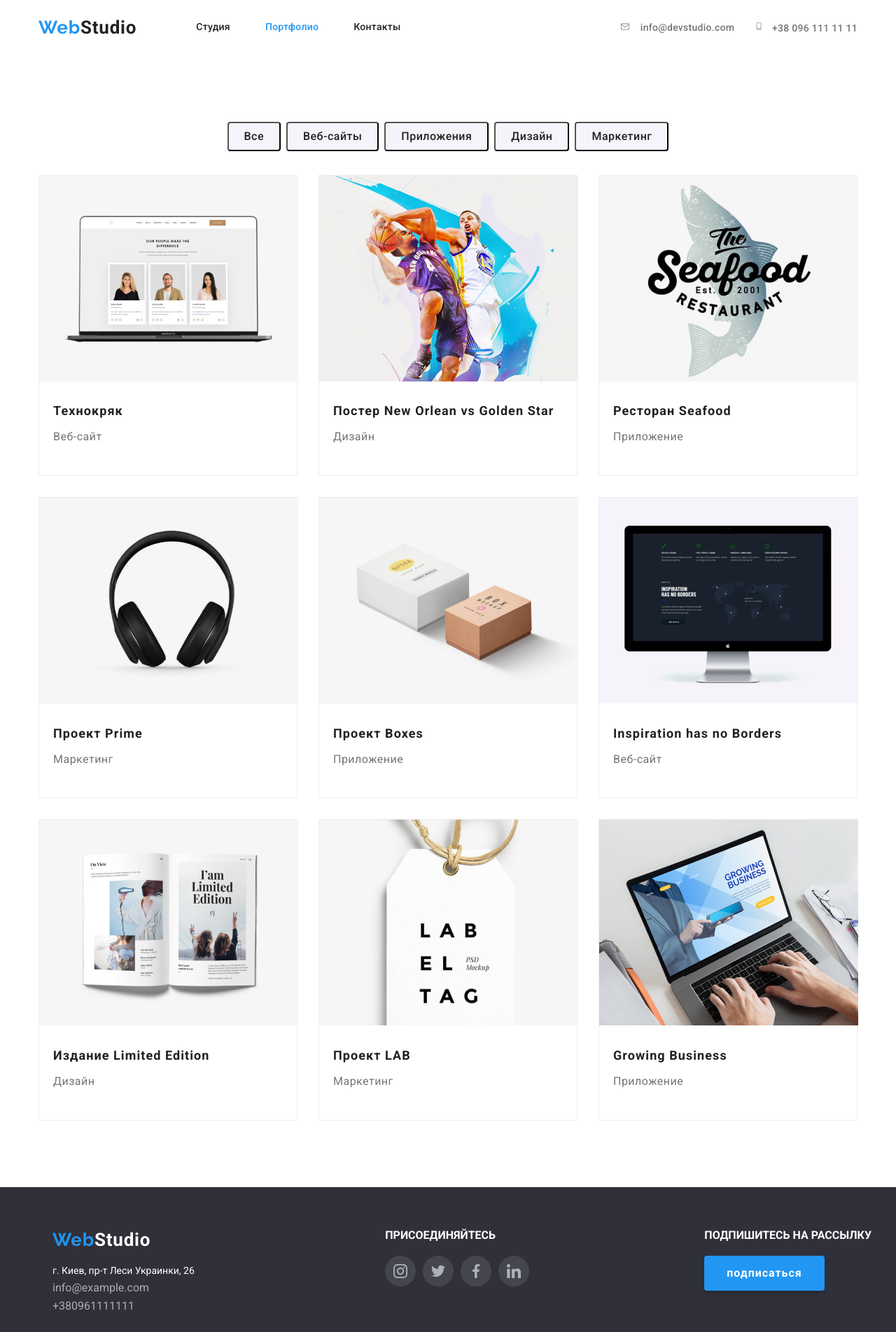
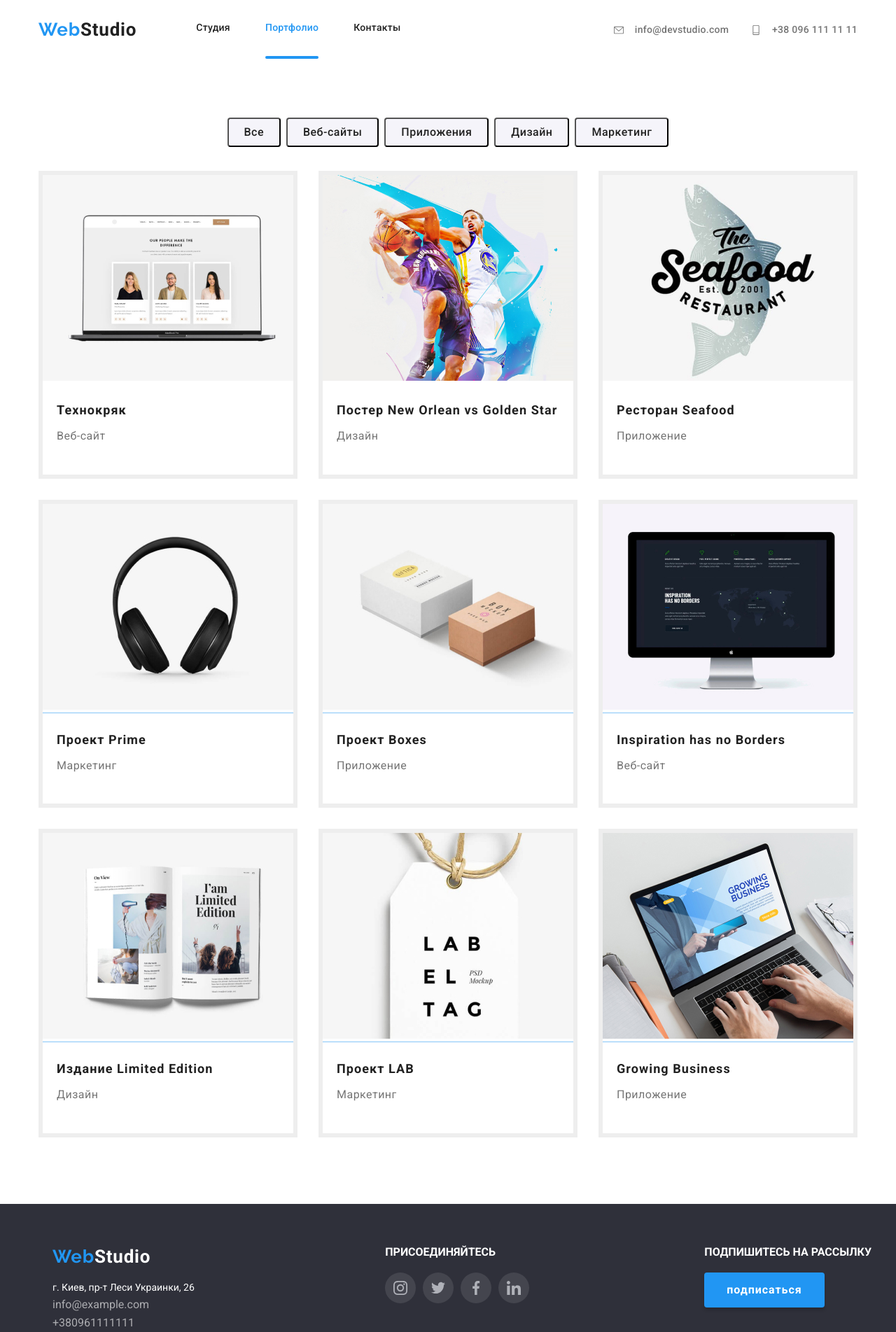
Before and after one commit to Sizif86/goit-markup-hw-05, a plain HTML site: page portfolio.html in a window 1280 px wide. Shown: the top 1903 px of the page at 70% size. Drawn offline with Linux system fonts and the light colour scheme.

Commit message:
Вносит изменения

```diff
--- a/css/styles.css
+++ b/css/styles.css
@@ -8,6 +8,8 @@ font-family: 'Roboto', sans-serif;*/
   --team-link-color: #afb1b8;
   --footer-bcg-color: #2f303a;
   --hero-bcg-color: rgba(47, 48, 58, 0.8);
+  --time-animation: 250ms;
+  --time-function: cubic-bezier(0.4, 0, 0.2, 1);
 }
 
 html {
@@ -36,14 +38,20 @@ a {
 
 .page-header {
   padding: 24px 0px;
-  margin-bottom: 95px;
+  /* border: 1px solid #ececec; */
+  /* margin-bottom: 95px; */
 }
 .container {
+  margin-left: auto;
+  margin-right: auto;
   width: 1200px;
   padding-left: 15px;
   padding-right: 15px;
-  margin-left: auto;
-  margin-right: auto;
+}
+.main-nav {
+  display: flex;
+  align-items: center;
+  /* border: 1px solid #ececec; */
 }
 .content-box {
   margin-right: 30px;
@@ -75,7 +83,15 @@ a {
   color: var(--primary-white-color);
   font-style: normal;
 }
-
+.nav-link.current::after {
+  content: "";
+  display: block;
+  width: 100%;
+  height: 4px;
+  background: var(--accent-text);
+  border-radius: 2px;
+  transform: translateY(32px);
+}
 .mail-link:hover,
 .mail-link:focus,
 .tel-link:hover,
@@ -143,6 +159,8 @@ p {
   line-height: 1.14;
   letter-spacing: 0.02em;
   color: var(--text-title-color);
+  padding-top: 32px;
+  padding-bottom: 32px;
 }
 .link {
   color: var(--accent-text);
@@ -158,12 +176,13 @@ p {
   margin-right: 30px;
 }
 .icon-envelop {
-  width: 16px;
-  height: 12px;
+  width: 18px;
+  height: 14px;
 }
 .icon-header {
   margin-right: 10px;
   fill: currentColor;
+  vertical-align: middle;
 }
 
 .link-mail,
@@ -184,8 +203,8 @@ p {
   color: var(--main-text-color);
 }
 .icon-phone {
-  width: 10px;
-  height: 15px;
+  width: 18px;
+  height: 14px;
 }
 
 /*Герой*/
@@ -296,6 +315,7 @@ p {
 .service-item {
   width: calc((100% - 30px) / 3);
   margin-right: 30px;
+  position: relative;
 }
 .service-description {
   color: var(--primary-white-color);
@@ -306,6 +326,14 @@ p {
   text-align: center;
   letter-spacing: 0.03em;
   text-transform: uppercase;
+  display: flex;
+  position: absolute;
+  bottom: 0;
+  left: 0;
+  width: 100%;
+  height: 70px;
+  justify-content: center;
+  align-items: center;
 }
 /*Наша команда*/
 .section-name {
@@ -357,6 +385,11 @@ p {
   height: 44px;
   width: 44px;
   border-radius: 50%;
+  background-color: var(--primary-white-color);
+  color: #afb1b8;
+  fill: currentColor;
+  transition: background-color var(--time-animation) var(--time-function),
+    color var(--time-animation) var(--time-function);
 }
 
 .social-networks:hover,
@@ -385,6 +418,8 @@ p {
   box-sizing: border-box;
   border-radius: 4px;
   fill: #afb1b8;
+  transition: border var(--time-animation) var(--time-function),
+    color var(--time-animation) var(--time-function);
 }
 .item-logo:hover,
 .item-logo:focus {
@@ -419,7 +454,10 @@ p {
 .footer-adress {
   font-style: normal;
 }
-
+.footer-adress .mail:hover,
+.footer-adress .mail:focus {
+  color: var(--accent-text);
+}
 .address-text {
   font-family: Roboto, sans-serif;
   font-style: normal;
@@ -483,11 +521,11 @@ b {
   justify-content: center;
   list-style: none;
   margin-bottom: 34px;
+  margin-top: 84px;
 }
 
 .btn:not(:last-child) {
   margin-right: 8px;
-  padding: 6, 22;
 }
 
 .button-second {
@@ -500,6 +538,8 @@ b {
   line-height: 1.62;
   letter-spacing: 0.03em;
   padding: 6px 22px;
+  box-shadow: none;
+  transition: color var(--time-animation);
 }
 
 .button-second:hover,
@@ -513,6 +553,15 @@ b {
   font-size: 18px;
   line-height: 1.56;
   letter-spacing: 0.03em;
+  position: absolute;
+  top: 0;
+  left: 0;
+  width: 100%;
+  height: 100%;
+  padding: 63px 24px;
+  background: rgba(33, 150, 243, 0.9);
+  transform: translateY(100%);
+  transition: transform var(--time-animation) var(--time-function);
 }
 .title-card {
   margin-bottom: 4px;
@@ -547,15 +596,11 @@ ul.list.button-list {
 }
 .element {
   background: var(--primary-white-color);
-  border: 1px solid #eeeeee;
   width: 370px;
   margin: 15px;
-  /* padding: 20px; */
-
-  /* background: var(--primary-white-color);
-  border: 1px solid #eeeeee;
-  width: 370px;
-  margin: 15px; */
+  border: 6px solid #eeeeee;
+  box-shadow: none;
+  transition: box-shadow var(--time-animation) var(--time-function);
 }
 .element:hover {
   box-shadow: 1px 4px 6px rgba(0, 0, 0, 0.16), 0px 4px 4px rgba(0, 0, 0, 0.06),
@@ -564,3 +609,10 @@ ul.list.button-list {
 .element-item {
   padding: 20px;
 }
+.work-list-img {
+  position: relative;
+  overflow: hidden;
+}
+.card-item .element:hover .card-hover {
+  transform: translateY(0);
+}
--- a/portfolio.html
+++ b/portfolio.html
@@ -13,8 +13,8 @@
   </head>
   <!--Шапка сайта-->
   <body>
-    <header class="page-header">
-      <div class="container flexbox">
+    <header>
+      <div class="container main-nav">
         <nav class="navigation">
           <a class="logo">
             <span class="logo-web">Web</span>Studio
@@ -54,7 +54,6 @@
       </div>
     </header>
     <!--Портфолио-->
-
     <main>
       <section class="section">
         <h1 hidden>Портфолио</h1>
@@ -83,32 +82,46 @@
           <ul class="list card-item">
             <li class="element">
               <a href="#">
+                <div class="work-list-img">
                   <img src="./imeges/portfolio/img8.jpg" width="370" alt="сайт" />
-                <!-- <p class="card-hover">
+                  <p class="card-hover">
                     Технокряк это современная площадка распространения коронавируса.
                     Компании используют эту платформу для цифрового шпионажа и атак
                     на защищённые сервера конкурентов.
-                   </p> -->
+                  </p>
+                </div>
                 <div class="element-item" >
                   <h2 class="title-card">Технокряк</h2>
                   <p class="title-text">Веб-сайт</p>
                 </div>
-
               </a>
             </li>
             <li class="element">
               <a href="#">
+                <div class="work-list-img">
                   <img src="./imeges/portfolio/img.jpg" width="370" alt="баскетбол" />
-                <div class="element-item" >
+                    <p class="card-hover">
+                      Технокряк это современная площадка распространения коронавируса.
+                      Компании используют эту платформу для цифрового шпионажа и атак
+                      на защищённые сервера конкурентов.
+                    </p>
+                </div>
+                <div class="element-item">
                   <h2 class="title-card">Постер New Orlean vs Golden Star</h2>
                   <p class="title-text">Дизайн</p>
                 </div>
-
               </a>
             </li>
             <li class="element">
               <a href="#">
+                <div class="work-list-img">
                   <img src="./imeges/portfolio/img-1.jpg" width="370" alt="работа-1" />
+                  <p class="card-hover">
+                    Технокряк это современная площадка распространения коронавируса.
+                    Компании используют эту платформу для цифрового шпионажа и атак
+                    на защищённые сервера конкурентов.
+                  </p>
+                </div>
                 <div class="element-item">
                   <h2 class="title-card">Ресторан Seafood</h2>
                   <p class="title-text">Приложение</p>
@@ -117,62 +130,98 @@
             </li>
             <li class="element">
               <a href="#">
+                <div class="work-list-img">
                   <img src="./imeges/portfolio/img-2.jpg" width="370" alt="работа-2" />
+                  <p class="card-hover">
+                    Технокряк это современная площадка распространения коронавируса.
+                    Компании используют эту платформу для цифрового шпионажа и атак
+                    на защищённые сервера конкурентов.
+                  </p>
+                </div>
                 <div class="element-item">
                   <h2 class="title-card">Проект Prime</h2>
                   <p class="title-text">Маркетинг</p>
                 </div>
-
             </a>
             </li>
             <li class="element">
               <a href="#">
+                <div class="work-list-img">
                   <img src="./imeges/portfolio/img-3.jpg" width="370" alt="работа-3" />
+                  <p class="card-hover">
+                    Технокряк это современная площадка распространения коронавируса.
+                    Компании используют эту платформу для цифрового шпионажа и атак
+                    на защищённые сервера конкурентов.
+                  </p>
+                </div>
                 <div class="element-item">
                   <h2 class="title-card">Проект Boxes</h2>
                   <p class="title-text">Приложение</p>
                 </div>
-
               </a>
             </li>
             <li class="element">
               <a href="#">
+                <div class="work-list-img">
                   <img src="./imeges/portfolio/img-4.jpg" width="370" alt="работа-4" />
+                  <p class="card-hover">
+                    Технокряк это современная площадка распространения коронавируса.
+                    Компании используют эту платформу для цифрового шпионажа и атак
+                    на защищённые сервера конкурентов.
+                  </p>
+                </div>
                 <div class="element-item">
                   <h2 class="title-card">Inspiration has no Borders</h2>
                   <p class="title-text">Веб-сайт</p>
                 </div>
-
               </a>
             </li>
             <li class="element">
               <a href="#">
+                <div class="work-list-img">
                   <img src="./imeges/portfolio/img-5.jpg" width="370" alt="работа-5" />
+                  <p class="card-hover">
+                    Технокряк это современная площадка распространения коронавируса.
+                    Компании используют эту платформу для цифрового шпионажа и атак
+                    на защищённые сервера конкурентов.
+                  </p>
+                </div>
                 <div class="element-item">
                   <h2 class="title-card">Издание Limited Edition</h2>
                   <p class="title-text">Дизайн</p>
                 </div>
-
               </a>
             </li>
             <li class="element">
               <a href="#">
+               <div class="work-list-img">
                   <img src="./imeges/portfolio/img-6.jpg" width="370" alt="работа-6" />
+                 <p class="card-hover">
+                   Технокряк это современная площадка распространения коронавируса.
+                   Компании используют эту платформу для цифрового шпионажа и атак
+                   на защищённые сервера конкурентов.
+                 </p>
+               </div>
                 <div class="element-item">
                   <h2 class="title-card">Проект LAB</h2>
                   <p class="title-text">Маркетинг</p>
                 </div>
-
               </a>
             </li>
             <li class="element">
               <a href="#">
+                <div class="work-list-img">
                   <img src="./imeges/portfolio/img-7.jpg" width="370" alt="работа-7" />
+                  <p class="card-hover">
+                    Технокряк это современная площадка распространения коронавируса.
+                    Компании используют эту платформу для цифрового шпионажа и атак
+                    на защищённые сервера конкурентов.
+                  </p>
+                </div>
                 <div class="element-item">
                   <h2 class="title-card">Growing Business</h2>
                   <p class="title-text">Приложение</p>
                 </div>
-
               </a>
             </li>
           </ul>
```
Also changed, not shown: index.html (+3 -3 lines). Lines whose indentation alone changed are shown as unchanged.
